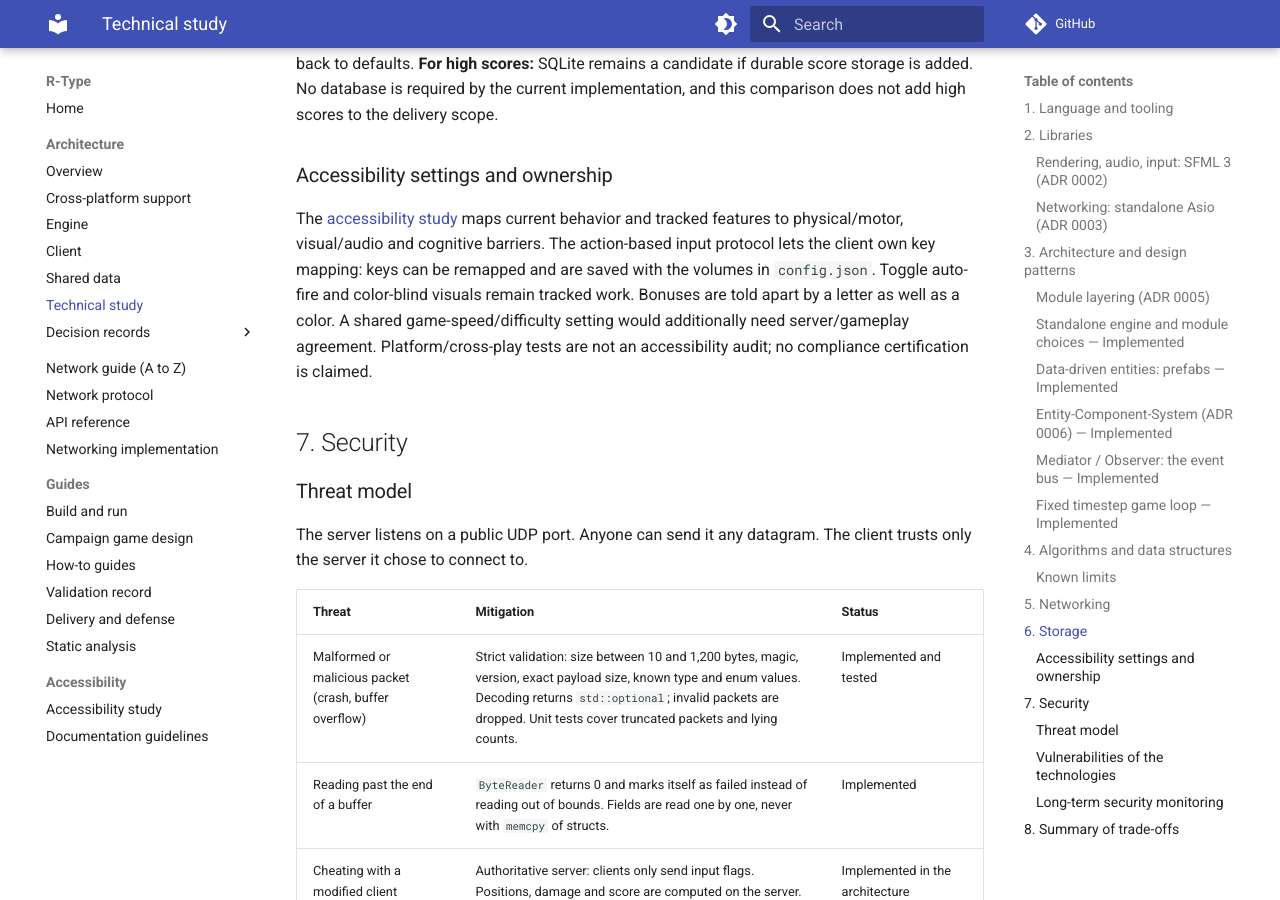
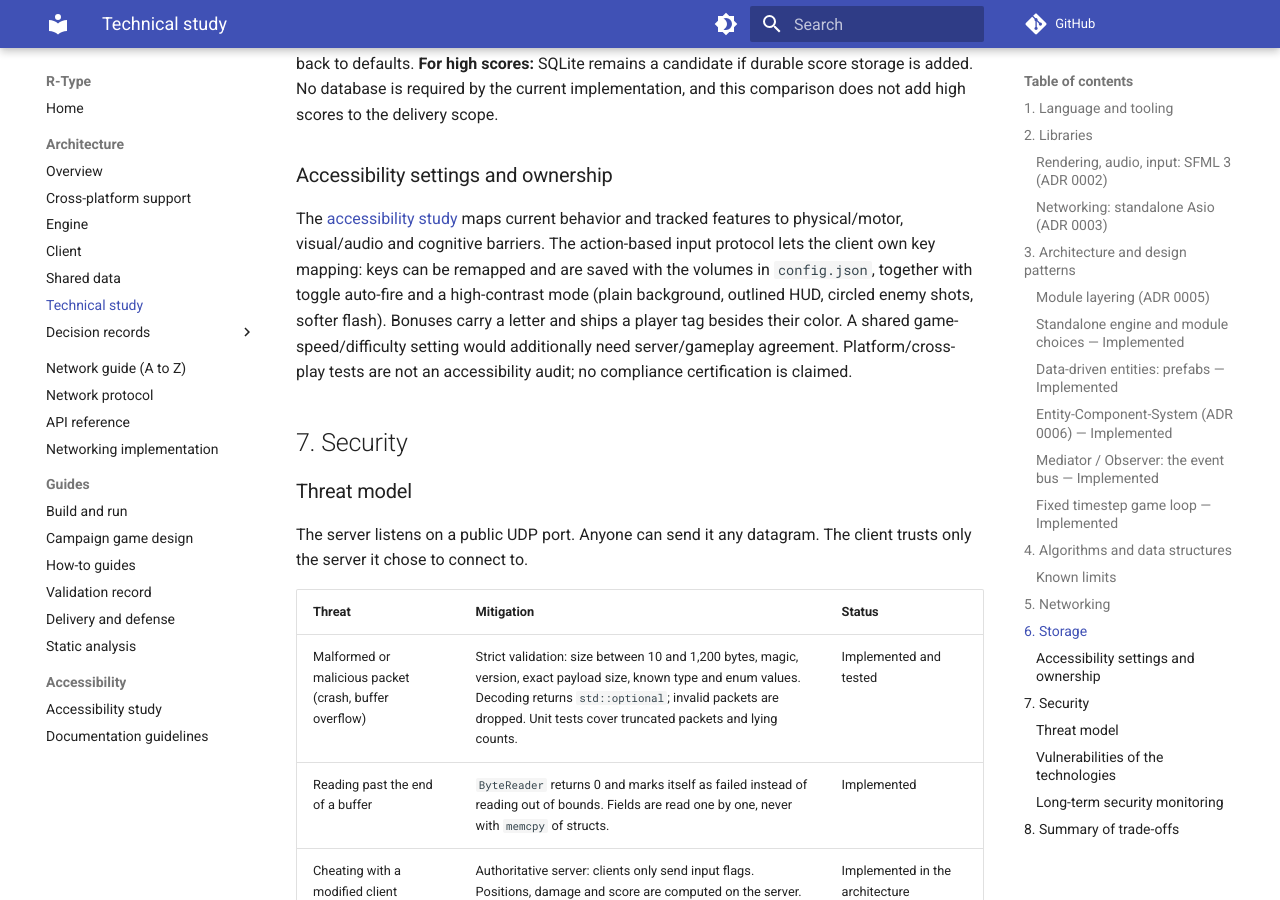
Before and after one commit to Nivek-Hyn/epitech-rtype, an MkDocs documentation site: the page built from docs/technical-study.md, in a window 1280 px wide and 900 px high, scrolled down 9874 px. Built offline with MkDocs 1.6.1 and Material for MkDocs 9.7.7, drawn with Linux system fonts in a browser that asks for light colours; comment, search, counter and statistics services are not loaded.

Commit message:
docs: list the accessibility options in the study

```diff
--- a/docs/technical-study.md
+++ b/docs/technical-study.md
@@ -233,8 +233,9 @@ by the current implementation, and this comparison does not add high scores to t
 
 The [accessibility study](accessibility.md) maps current behavior and tracked features to physical/motor,
 visual/audio and cognitive barriers. The action-based input protocol lets the client own key mapping:
-keys can be remapped and are saved with the volumes in `config.json`. Toggle auto-fire and color-blind
-visuals remain tracked work. Bonuses are told apart by a letter as well as a color. A shared game-speed/difficulty setting would additionally need server/gameplay agreement.
+keys can be remapped and are saved with the volumes in `config.json`, together with toggle auto-fire and a
+high-contrast mode (plain background, outlined HUD, circled enemy shots, softer flash). Bonuses carry a letter and
+ships a player tag besides their color. A shared game-speed/difficulty setting would additionally need server/gameplay agreement.
 Platform/cross-play tests are not an accessibility audit; no compliance certification is claimed.
 
 ## 7. Security
```
